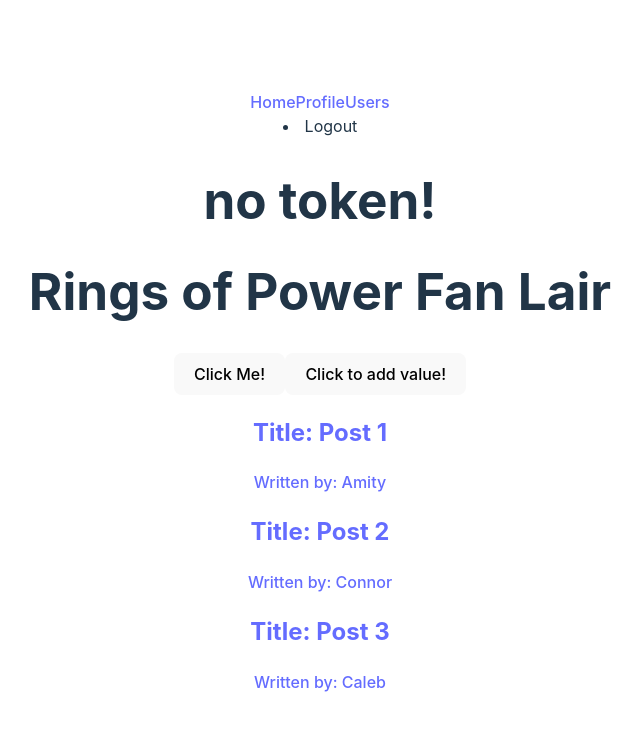
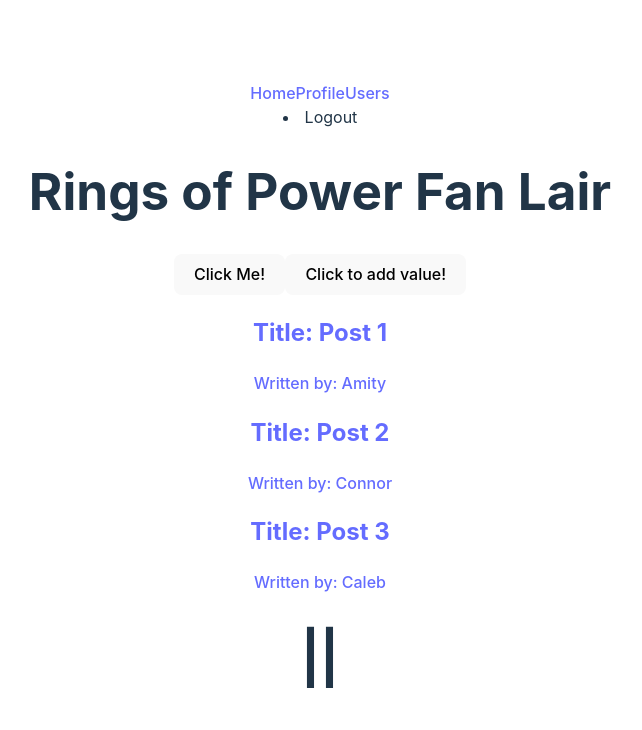
Before and after one commit to connorwarme/rop-lair, a React (Vite) app: page / in a window 1280 px wide. Shown: the top 730 px of the page, without its empty margins (320-962 px from the left). Built offline with nearby package versions, Linux system fonts and the light colour scheme.

Commit message:
Remove LoginContext from app

```diff
--- a/src/App.jsx
+++ b/src/App.jsx
@@ -10,11 +10,8 @@
 import Temp from './components/Temp'
 import { useState, useContext } from 'react'
 import { myContext } from './contexts/Context'
-import { LoginContext } from './contexts/LoginContext'
 
 export default function App() {
-  const [token, setToken] = useState(null)
-  const [user, setUser] = useState(null)
 
   const { userObject } = useContext(myContext)
   console.log(userObject)
@@ -24,10 +21,8 @@
   // how to refresh token when needed?
   return (
     <>
-      <LoginContext.Provider value={{ token, setToken, user, setUser }}>
-      <Nav />
+        <Nav />
         <div className="content">
-        { token ? <h1>I have the token!</h1> : <h1>no token!</h1>}
           <Routes>
             <Route path='/' element={ <Home /> } />
             <Route path='/auth/success' element={ <Temp /> } />
@@ -38,7 +33,6 @@
             <Route />
           </Routes>
         </div>
-      </LoginContext.Provider>
     </>
   )
 }
--- a/src/pages/Home.jsx
+++ b/src/pages/Home.jsx
@@ -10,7 +10,7 @@
   // const [user, setUser] = useState(null)
 
   const { userObject, access } = useContext(myContext)
-  const user = userObject
+  const user = {...userObject}
   const token = access
 
   const location = useLocation()
```
